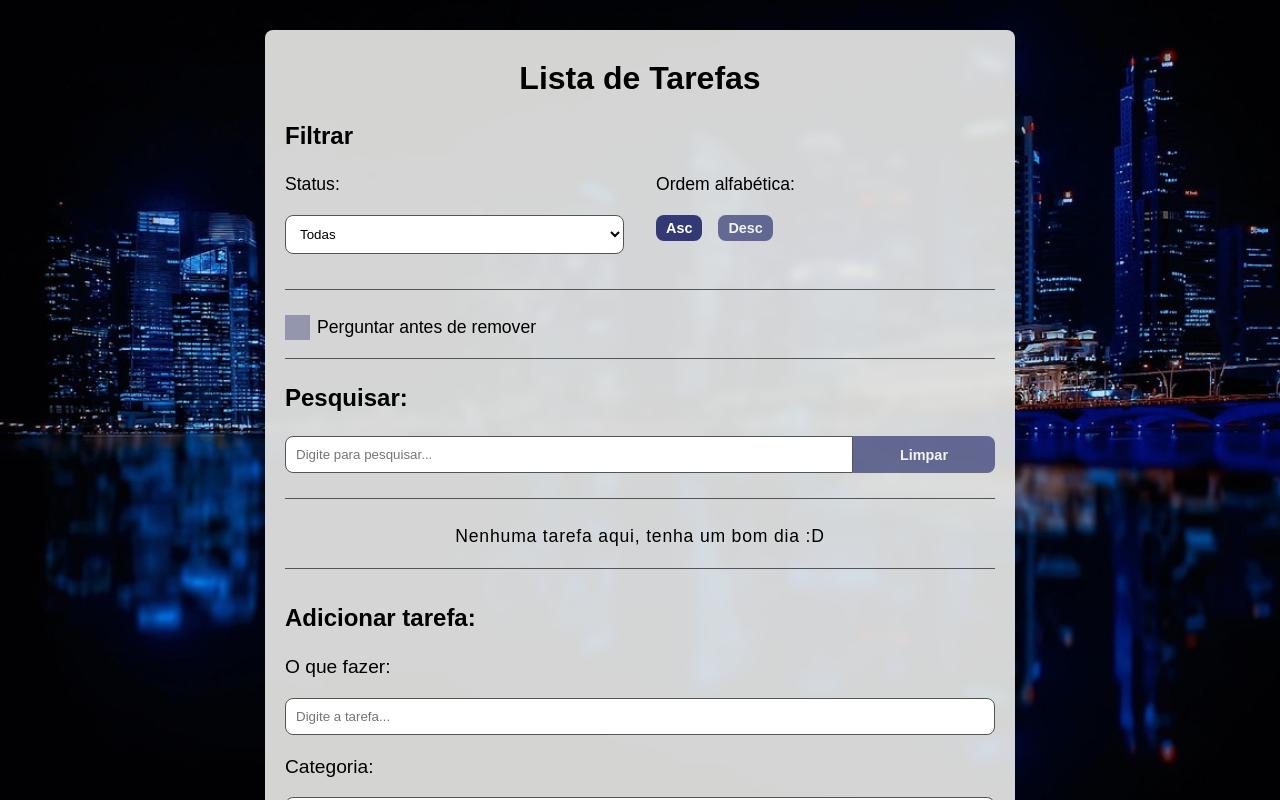
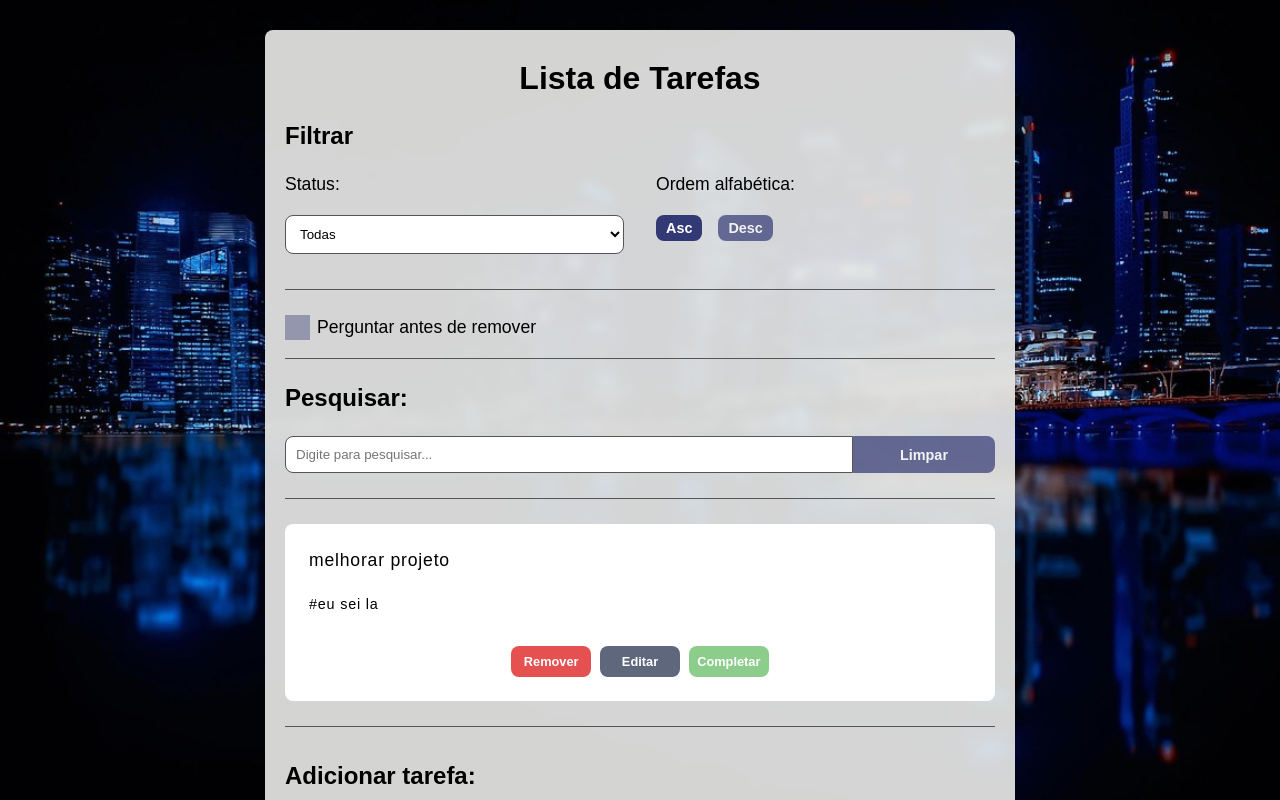
Before and after one commit to FabricioBasilio/to-do-list, a React (Vite) app: page / in a window 1280 px wide. Shown: the top 800 px of the page. Built offline with nearby package versions, Linux system fonts and the light colour scheme.

Commit message:
feat: adicao inicial da feature de editar tarefa

```diff
--- a/src/App.jsx
+++ b/src/App.jsx
@@ -5,10 +5,16 @@ import Fade from "./components/Fade";
 import ModalForm from "./components/ModalForm";
 import TodoContainer from "./components/TodoContainer";
 import ModalRemove from "./components/ModalRemove";
+import ModalEdit from "./components/ModalEdit";
 
 function App() {
   const [todos, setTodos] = useState([
-
+    {
+      id: Math.floor(Math.random() * 10000),
+      text: "melhorar projeto",
+      category: "eu sei la",
+      isDone: false,
+    },
   ]);
 
   const [search, setSearch] = useState("");
@@ -17,6 +23,7 @@ function App() {
   const [fade, setFade] = useState(false);
   const [modalForm, setModalForm] = useState(false);
   const [modalRemove, setModalRemove] = useState(false);
+  const [modalEdit, setModalEdit] = useState(false);
   const [userRemoveAnswer, setUserRemoveAnswer] = useState(false);
   const [todoRemoveId, setTodoRemoveId] = useState("");
   const [checkboxModalRemove, setCheckboxModalRemove] = useState(false);
@@ -79,6 +86,12 @@ function App() {
     setTodos(newTodos);
   }
 
+  function editTodo(id) {
+    setFade(true);
+    setModalEdit(true);
+    console.log("editar todo do id: " + id);
+  }
+
   function filtrarTarefas(todo) {
     return filter === "All"
       ? true
@@ -103,6 +116,7 @@ function App() {
         key={todo.id}
         todo={todo}
         completeTodo={completeTodo}
+        editTodo={editTodo}
         removeTodo={removeTodo}
       />
     );
@@ -134,6 +148,17 @@ function App() {
             setUserRemoveAnswer={setUserRemoveAnswer}
             modalRemoveNotButton={modalRemoveNotButton}
           />
+        </>
+      );
+    } else return <></>;
+  }
+
+  function mostrarModalEdit() {
+    if (fade && modalEdit) {
+      return (
+        <>
+          <Fade />
+          <ModalEdit setFade={setFade} setModalEdit={setModalEdit} />
         </>
       );
     } else return <></>;
@@ -171,6 +196,7 @@ function App() {
       />
       {mostrarModalForm()}
       {mostrarModalRemove()}
+      {mostrarModalEdit()}
     </main>
   );
 }
--- /dev/null
+++ b/src/components/ModalEdit.jsx
@@ -0,0 +1,23 @@
+function ModalEdit({ setFade, setModalEdit }) {
+  function descartarEdicao() {
+    setFade(false);
+    setModalEdit(false);
+  }
+
+  function reescreverEdicao() {
+    setFade(false);
+    setModalEdit(false);
+  }
+
+  return (
+    <div className="modal_details modal_edit">
+      <p>Editar tarefa</p>
+      <div className="botoes">
+        <button onClick={descartarEdicao}>Descartar</button>
+        <button onClick={reescreverEdicao}>Reescrever</button>
+      </div>
+    </div>
+  );
+}
+
+export default ModalEdit;
--- a/src/components/Todo.jsx
+++ b/src/components/Todo.jsx
@@ -1,4 +1,4 @@
-function Todo({ todo, completeTodo, removeTodo }) {
+function Todo({ todo, completeTodo, editTodo, removeTodo }) {
   return (
     <section
       className={
@@ -18,6 +18,9 @@ function Todo({ todo, completeTodo, removeTodo }) {
         >
           Remover
         </button>
+        <button className="buttons__edit_button" onClick={() => editTodo(todo.id)}>
+          Editar
+        </button>
         <button
           className="buttons__complete_button"
           onClick={() => completeTodo(todo.id)}
--- a/src/styles/App.css
+++ b/src/styles/App.css
@@ -263,16 +263,21 @@ select {
 .todo_list__todo__buttons {
   align-self: center;
   display: flex;
-  gap: 20px;
+  gap: 0.55rem;
 }
 
 .todo_list__todo__buttons button {
-  width: 100px;
+  width: 80px;
   padding: 0.5rem;
+  font-size: 0.8rem;
 }
 
 .buttons__complete_button {
   background-color: var(--cor3);
+}
+
+.buttons__edit_button {
+  background-color: var(--cor8);
 }
 
 .buttons__remove_button {
@@ -360,6 +365,10 @@ select {
   gap: 3rem;
 }
 
+.modal_edit {
+  color: blue;
+}
+
 @media screen and (min-width: 700px) {
   .filter_options {
     flex-direction: row;
```
